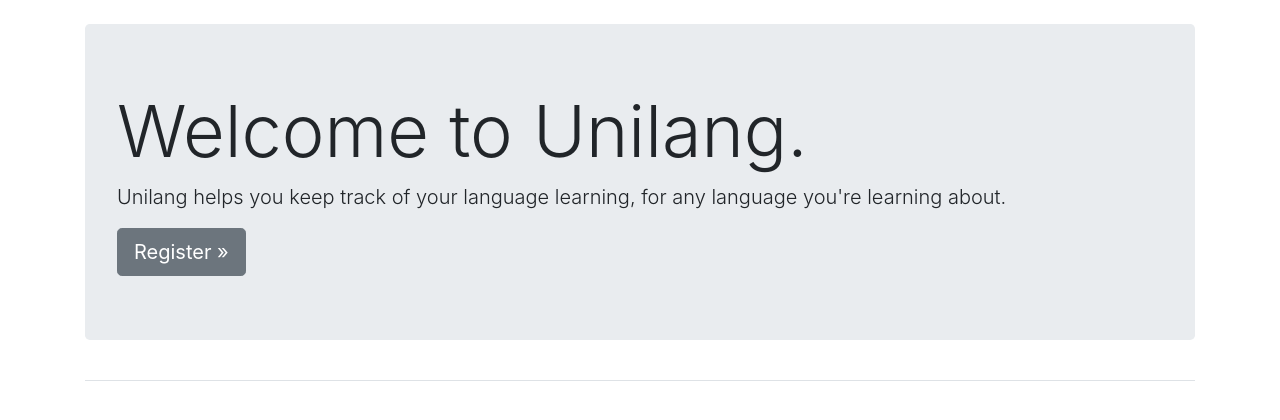
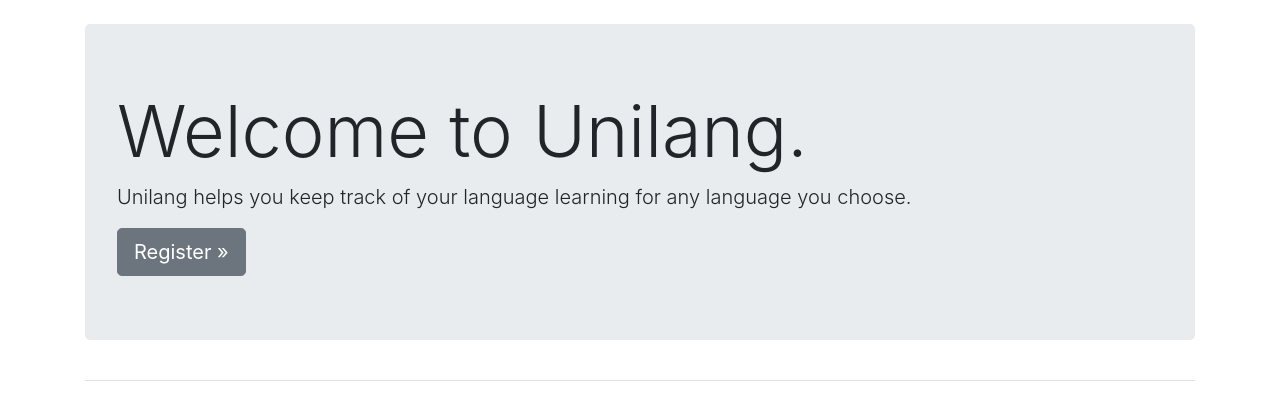
Before and after one commit to prSaveliy/Unilang, a Django app: page / in a window 1280 px wide. Shown: the part 63-483 px from the top of the page. Run offline with Django 5.2, Linux system fonts and the light colour scheme; some libraries are stand-ins or nearby versions.

Commit message:
edited home page

```diff
--- a/unilang/templates/unilang/index.html
+++ b/unilang/templates/unilang/index.html
@@ -6,7 +6,7 @@
   <div class="jumbotron">
     <h1 class="display-3">Welcome to Unilang.</h1>
 
-    <p class="lead">Unilang helps you keep track of your language learning, for any language you're learning about.
+    <p class="lead">Unilang helps you keep track of your language learning for any language you choose.
     </p>
 
     {% if not user.is_authenticated %}
```
